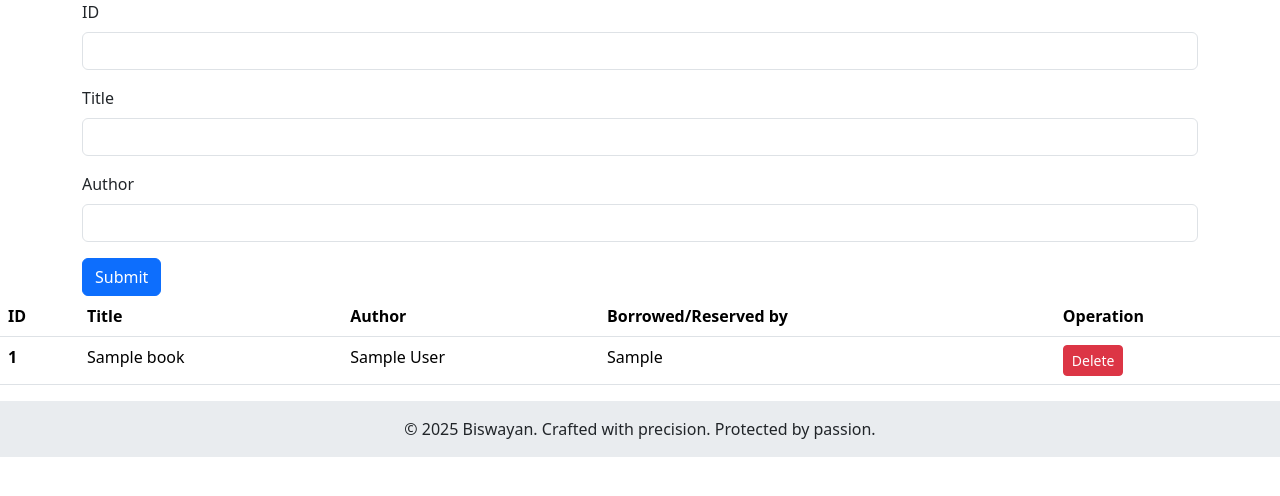
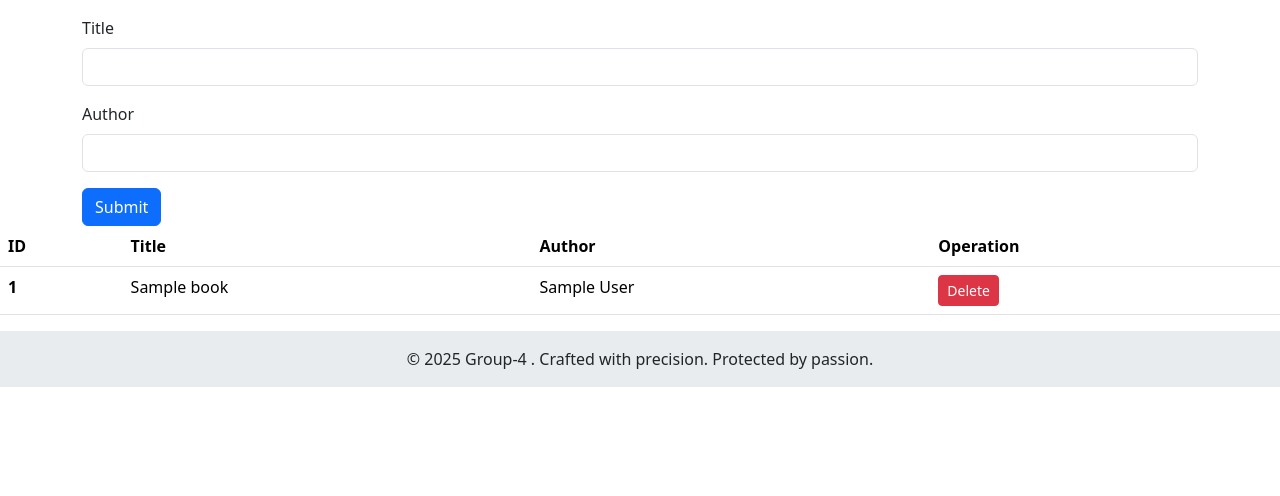
Before and after one commit to Avisiktaa/Library_management, a Flask app: page /add_book in a window 1280 px wide. Shown: the part 56-552 px from the top of the page. Run offline with Flask 3, Linux system fonts and the light colour scheme; tables that the repository leaves empty hold one stand-in row (values such as "Sample post").

Commit message:
Coupling

```diff
--- a/app.py
+++ b/app.py
@@ -117,10 +117,9 @@ def Del_Student(id):
 @app.route("/add_book",methods=["POST","GET"])
 def Add_Book():
     if request.method=="POST":
-        id=request.form["ID"]
         title=request.form["Title"]
         author=request.form["Author"]
-        book= Book(id=id,title=title,author=author)
+        book= Book(title=title,author=author)
         db.session.add(book)
         db.session.commit()
         return redirect("/add_book")
--- a/templates/add_book.html
+++ b/templates/add_book.html
@@ -3,11 +3,7 @@
 {% block b %}
 <div class="container">
     <form method="post" action="/add_book">
-        <div class="mb-3">
-            <label class="form-label">ID</label>
-            <input type="text" name="ID" class="form-control">
-        </div>
-        <div class="mb-3">
+        <div class="mb-3 my-3">
             <label class="form-label">Title</label>
             <input type="text" name="Title" class="form-control">
         </div>
@@ -25,21 +21,19 @@
             <th scope="col">ID</th>
             <th scope="col">Title</th>
             <th scope="col">Author</th>
-            <th scope="col">Borrowed/Reserved by</th>
             <th scope="col">Operation</th>
         </tr>
     </thead>
-        <tbody>
-    {% for book in books %}
+    <tbody>
+        {% for book in books %}
 
         <tr>
-            <th scope="row">{{book.id}}</th>
+            <th scope="row">{{loop.index}}</th>
             <td>{{book.title}}</td>
             <td>{{book.author}}</td>
-            <td>{{book.user}}</td>
             <td><a href="/delbook/{{book.id}}" type="button" class="btn btn-sm btn-danger">Delete</a></td>
         </tr>
-    {% endfor %}
-  </tbody>
+        {% endfor %}
+    </tbody>
 </table>
 {% endblock b %}
--- a/templates/base.html
+++ b/templates/base.html
@@ -46,6 +46,6 @@
   {% endblock b %}
 </body>
 <footer class="text-center py-3 bg-body-secondary">
-  &copy; 2025 Biswayan. Crafted with precision. Protected by passion.
+  &copy; 2025 Group-4 . Crafted with precision. Protected by passion.
 </footer>
 </html>
--- a/templates/staffop.html
+++ b/templates/staffop.html
@@ -19,7 +19,7 @@
     <a class="nav-link text-dark" href="#">Return</a>
   </li>
   <li class="nav-item">
-    <a class="nav-link text-dark" href="#">Add Book</a>
+    <a class="nav-link text-dark" href="/add_book">Add Book</a>
   </li>
 </ul>
 {% endblock b %}
```
Also changed, not shown: README.md, instance/library.db.
